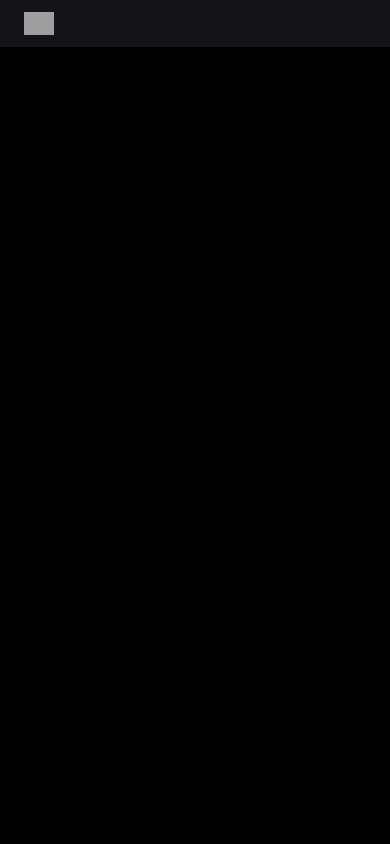
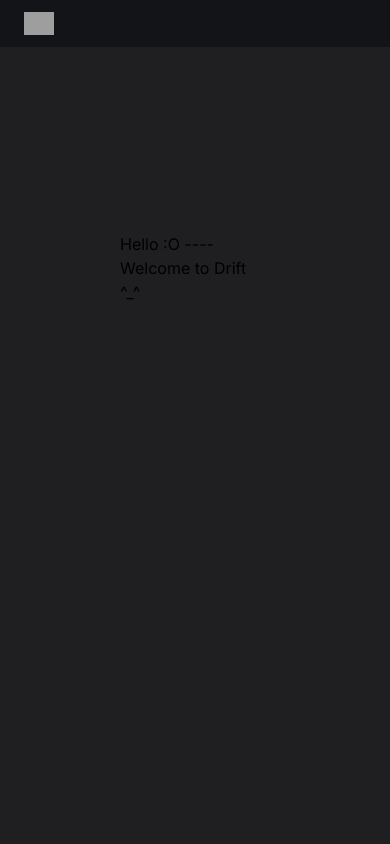
Before and after one commit to WackyChomp/drift, a Next.js app: page / in a window 390 px wide. Shown: the top 844 px of the page. Built offline with nearby package versions, Linux system fonts and the light colour scheme; grey boxes are pictures that could not be loaded.

Commit message:
Fixed typo in sign-up layout.tsx metadata / updated root layout.tsx metadata / added another favicon / changed bg-color of main-container in global.css

```diff
--- a/app/(auth)/sign-up/layout.tsx
+++ b/app/(auth)/sign-up/layout.tsx
@@ -4,7 +4,7 @@ import { Inter } from 'next/font/google';
 
 export const metadata = {
   title: 'Drift',
-  desription: 'Platform to engage with people civilly'
+  description: 'Platform to engage with people civilly'
 }
 
 const inter = Inter({ subsets: ['latin']})
--- a/app/(root)/layout.tsx
+++ b/app/(root)/layout.tsx
@@ -12,8 +12,8 @@ import Footer from '@/components/shared/Footer';
 const inter = Inter({ subsets: ['latin'] })
 
 export const metadata: Metadata = {
-  title: 'Create Next App',
-  description: 'Generated by create next app',
+  title: 'Drift',
+  description: 'Platform to engage with people civilly'
 }
 
 export default function RootLayout({
--- a/app/globals.css
+++ b/app/globals.css
@@ -154,7 +154,7 @@ body {
 @layer components{
   /* ------------ Main Root ------------ */
   .main-container{
-    @apply flex min-h-screen flex-1 flex-col items-center bg-dark-1 px-6 pb-10 pt-28 max-md:pb-32 sm:px-10;
+    @apply flex min-h-screen flex-1 flex-col items-center bg-dark-4 px-6 pb-10 pt-28 max-md:pb-32 sm:px-10;
   }
 
   /* ------------ Navbar ------------ */
```
Also changed, not shown: 1 other file (tests, documents, lock files or other folders).
